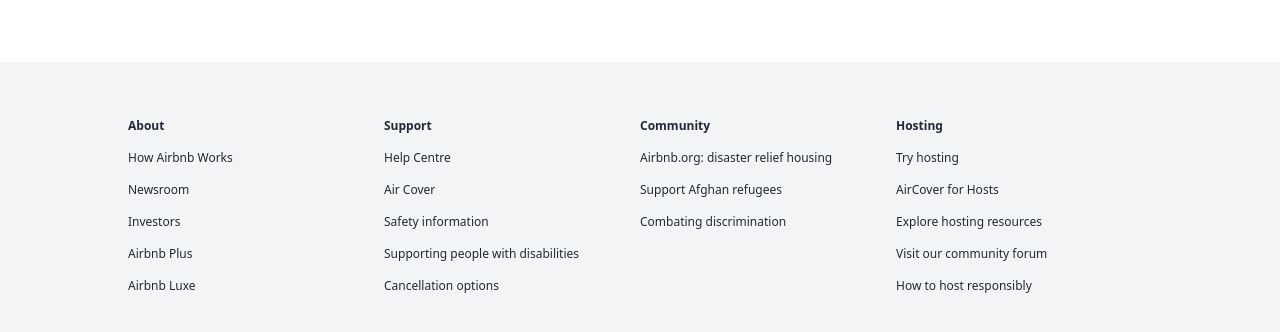
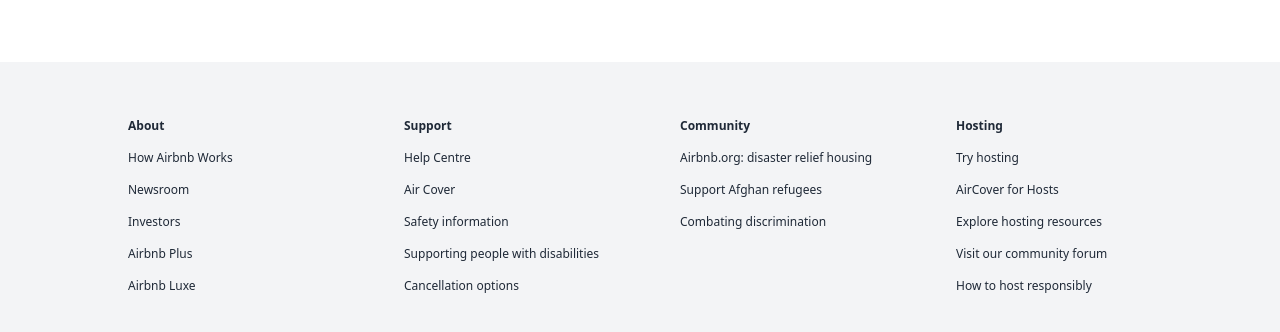
Before and after one commit to dipeshguptadeveloper/airbnb, a Next.js app: page / in a window 1280 px wide. Shown: the part 1902-2234 px from the top of the page. Built offline with nearby package versions, Linux system fonts and the light colour scheme.

Commit message:
footer changed

```diff
--- a/components/Footer.js
+++ b/components/Footer.js
@@ -2,7 +2,7 @@
 
 function Footer() {
   return (
-    <div className="grid grid-cols-1 md:grid-cols-4 gap-y-10 px-32 py-14 bg-gray-100 text-gray-600">
+    <div className="grid grid-cols-2 md:grid-cols-4 gap-x-20 gap-y-10 px-32 py-14 bg-gray-100 text-gray-600">
       <div className="space-y-4 text-xs text-gray-800">
         <h5 className="font-bold">About</h5>
         <p>How Airbnb Works</p>
```
